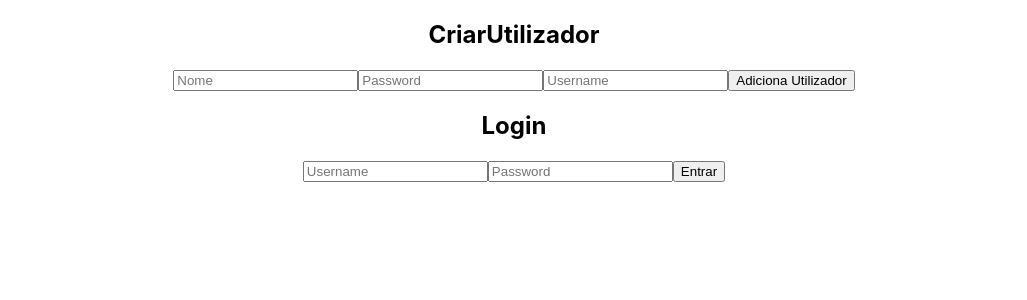
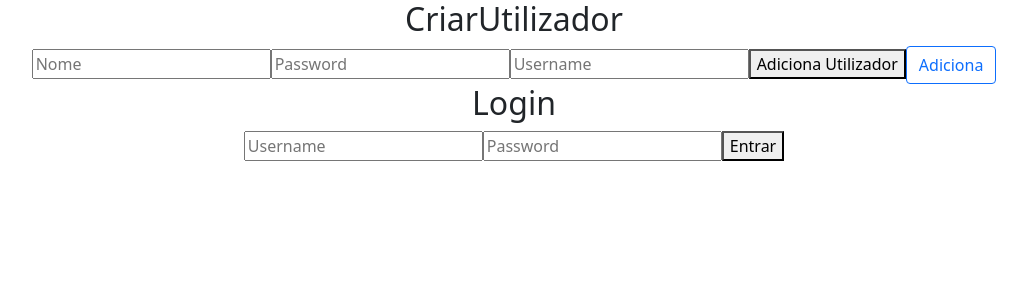
Before and after one commit to birth1mark/trabfinal, a React (Create React App) app: page / in a window 1280 px wide. Shown: the top 300 px of the page, without its empty margins (126-1153 px from the left). Built offline with nearby package versions, Linux system fonts and the light colour scheme.

Commit message:
commit on master

```diff
--- a/src/features/NovoUtilizador.js
+++ b/src/features/NovoUtilizador.js
@@ -45,7 +45,7 @@ const CriarUtilizador = () => {
         }}
       />
       <button onClick={handleAdicionaUtilizador}>Adiciona Utilizador</button>
-      {/* <Button onClick={handleAdicionaUtilizador} variant="outline-primary">Adiciona</Button>{' '} */}
+       <Button onClick={handleAdicionaUtilizador} variant="outline-primary">Adiciona</Button>{' '}
     </>
   );
 };
--- a/src/features/ValidarUtilizador.js
+++ b/src/features/ValidarUtilizador.js
@@ -10,7 +10,6 @@ const ValidarUtilizador = () => {
 
   const handleAdicionaUtilizador = async () => {
     const validarUtilizador = {password, username };
-    //https://jsonplaceholder.typicode.com devolve apenas um id
     const result = await validateUser(validarUtilizador);
     if (result) {
       console.log(result.token);
--- a/src/index.js
+++ b/src/index.js
@@ -3,6 +3,7 @@ import ReactDOM from 'react-dom';
 import './index.css';
 import App from './App';
 import reportWebVitals from './reportWebVitals';
+import 'bootstrap/dist/css/bootstrap.min.css';
 
 ReactDOM.render(
   <React.StrictMode>
```
